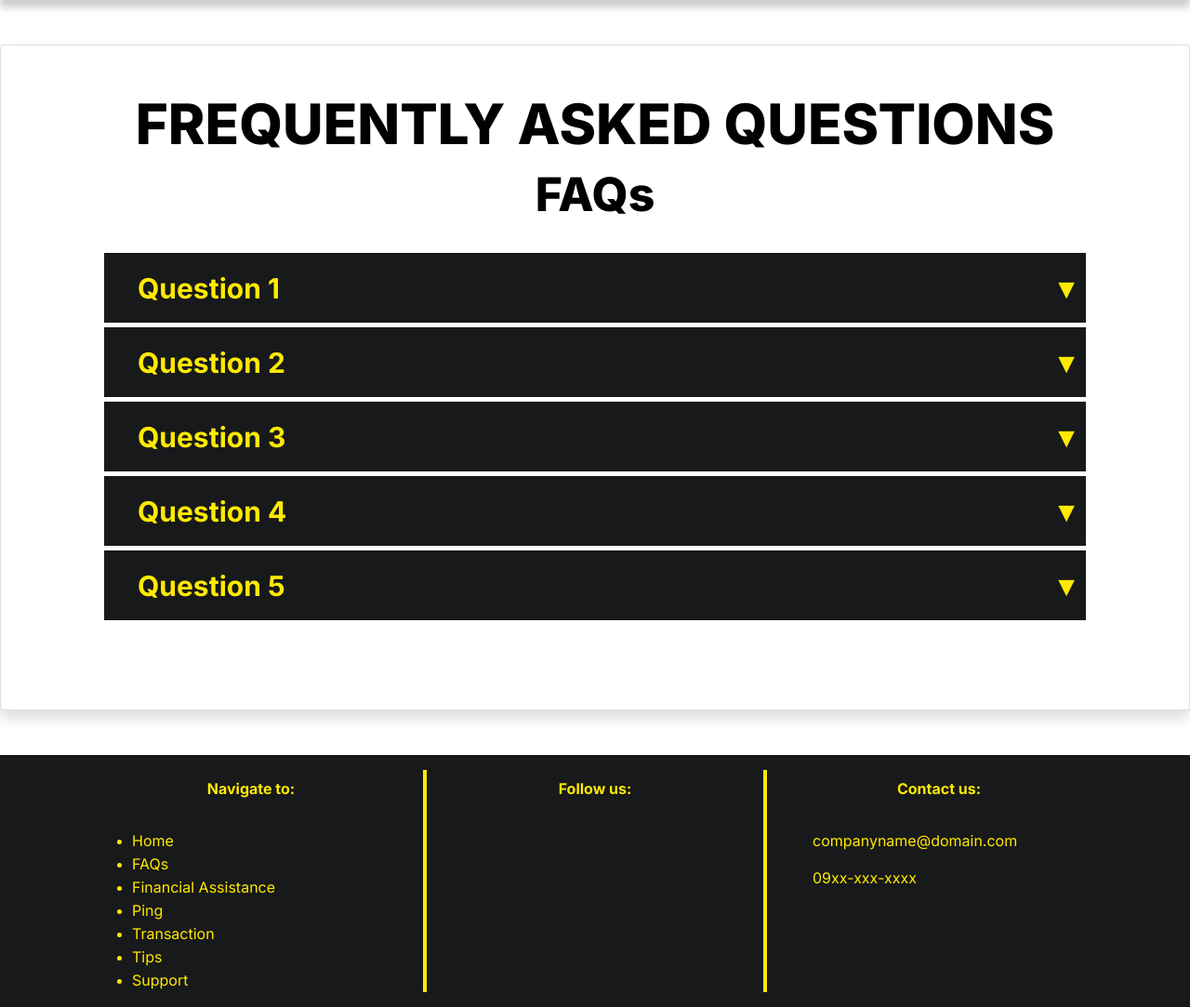
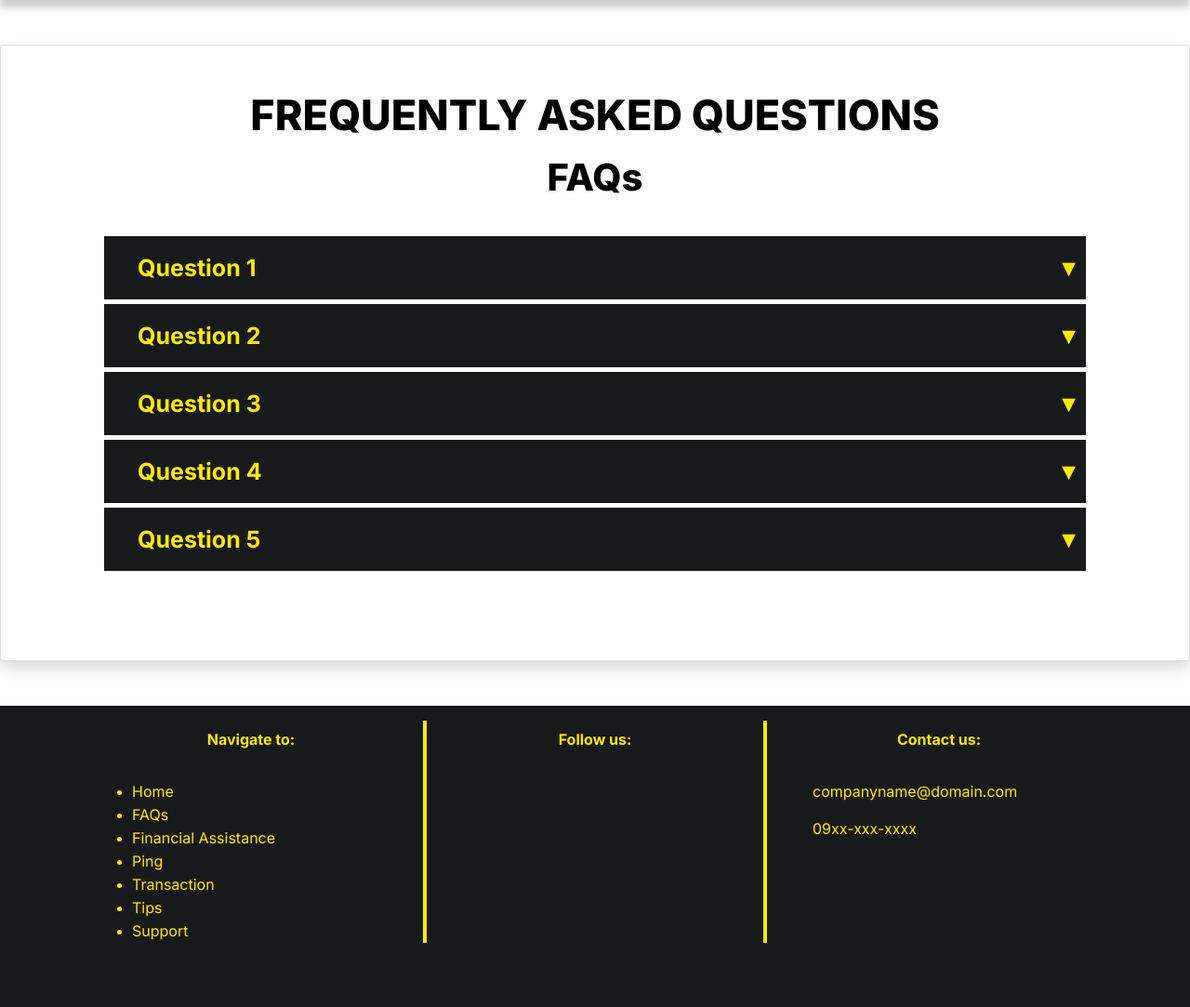
Before and after one commit to Christiann12/Webprog-Repository, a CodeIgniter app: page /Webprog-Repository/main/index/FAQ in a window 1280 px wide. Shown: the part 122-1205 px from the top of the page at 93% size. After the commit the page ends 1136 px from the top, so only its background shows below. Run offline with CodeIgniter, Linux system fonts and the light colour scheme; some libraries are stand-ins or nearby versions.

Commit message:
feat: Reduce the size for accordion
Edited the size of text, button links, h1 and h4

```diff
--- a/application/assets/css/faqs.css
+++ b/application/assets/css/faqs.css
@@ -129,3 +129,147 @@
         font-size: 50px;
     }
   }
+  text-align: center;
+  font-family: 'Inter';
+  font-weight: 800;
+  font-size: 50px;
+  font-size: 55px;
+}
+
+.faqs h4
+@ -41,13 +41,13 @@
+  background-color: #FFEA00;
+  color: black;
+  border: none;
+  font-size: 40px;
+  font-size: 35px;
+  font-weight: bold;
+}
+
+.faqbody
+{
+  font-size: 30px;
+  font-size: 25px;
+  text-align: justify;
+  text-indent: 100px;
+  margin: 10px;
+@ -73,59 +73,103 @@
+    content: '\25BC'; /* up */
+}
+
+.btn-link::before
+{
+    content: '';
+    height: 25px;
+    width: 25px;
+    position: absolute;
+    background: #fff;
+    z-index: 1;
+    transform: rotate(45deg);
+    left: 30px;
+    top: 46px;
+}
+
+
+/* 576px and below */
+/* 576px and below */
+@media (max-width: 576px) {
+  .faqs h1 {
+      font-size: 30px;
+      font-size: 25px;
+  }
+
+  .faqs h4 {
+      font-size: 20px;
+      line-height: 0px;
+  }
+
+  .btn-link{
+      font-size: 15px;
+      height: 45px;
+  }
+
+  .btn-link:hover{
+      font-size: 20px;
+  }
+
+  .faqbody{
+      font-size: 10px;
+  }
+}
+
+/* 576px and up */
+@media (min-width: 576px) {
+  .faqs h1 {
+      font-size: 40px;
+      font-size: 35px;
+  }
+
+  .faqs h4 {
+      font-size: 30px;
+  }
+  .btn-link{
+      font-size: 20px;
+      height: 55px;
+  }
+
+  .btn-link:hover{
+      font-size: 25px;
+  }
+
+  .faqbody{
+      font-size: 15px;
+  }
+
+}
+
+
+@media (min-width: 768px) {
+  .faqs h1 {
+      font-size: 50px;
+      font-size: 40px;
+  }
+
+  .faqs h4 {
+      font-size: 40px;
+      font-size: 35px;
+  }
+
+  .btn-link{
+      font-size: 25px;
+      height: 65px;
+  }
+
+  .btn-link:hover{
+      font-size: 30px;
+  }
+
+  .faqbody{
+      font-size: 20px;
+  }
+}
+
+@media (min-width: 992px) {
+  .faqs h1 {
+      font-size: 60px;
+      font-size: 45px;
+  }
+
+  .faqs h4 {
+      font-size: 50px;
+      font-size: 40px;
+  }
+
+  .btn-link{
+      font-size: 25px;
+      height: 68px;
+  }
+
+  .btn-link:hover{
+      font-size: 30px;
+  }
+
+  .faqbody{
+      font-size: 25px;
+  }
+}
```
